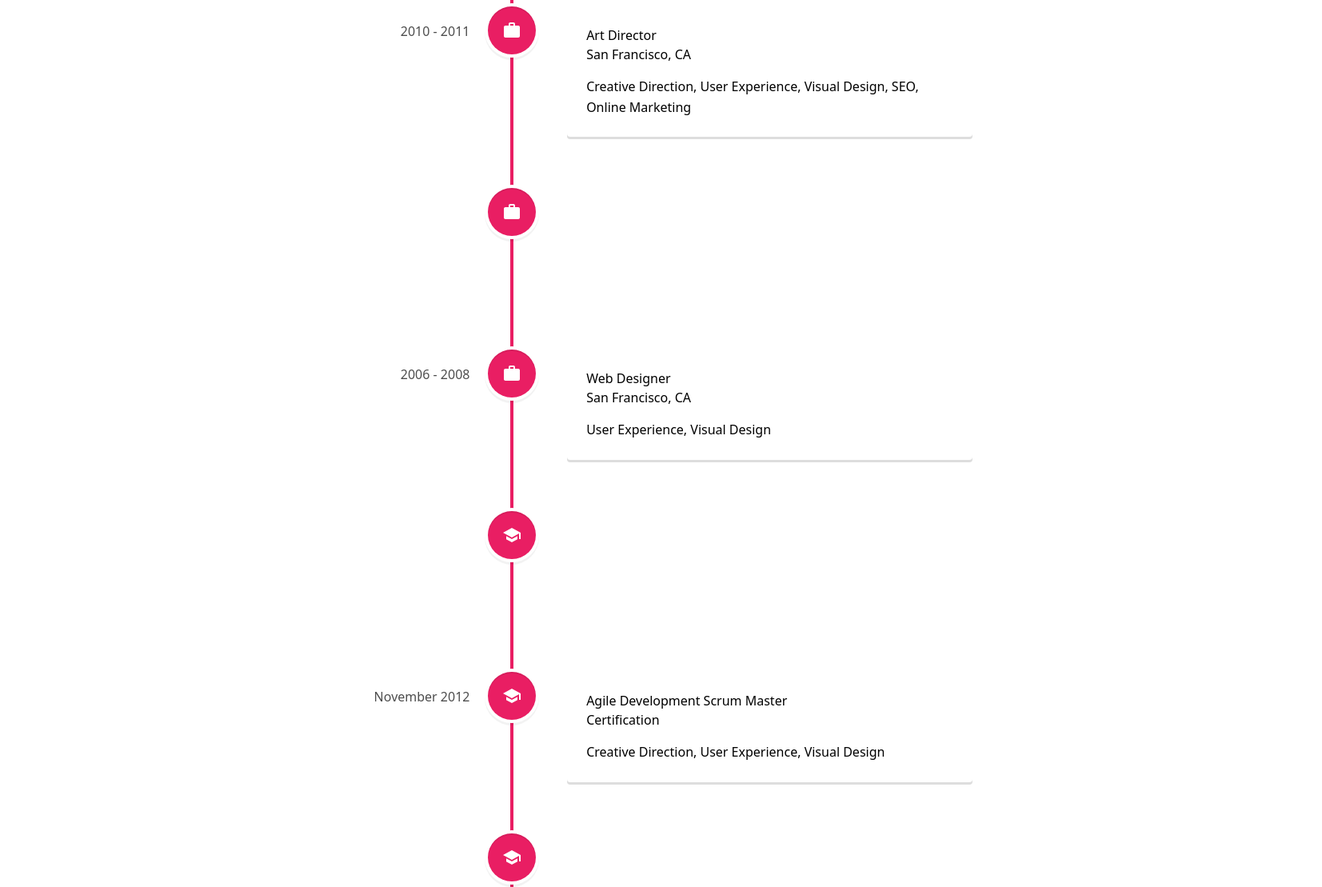
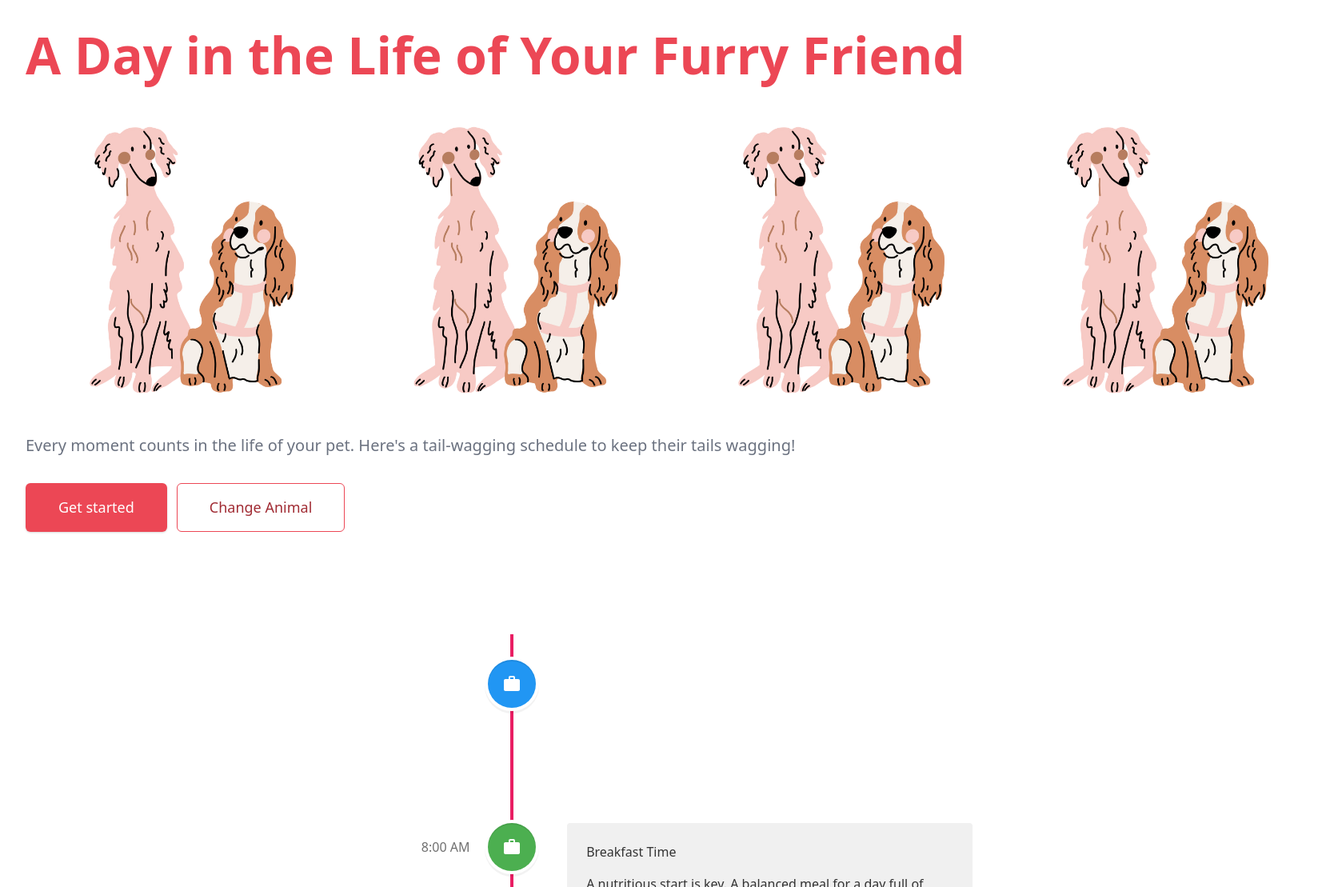
Before and after one commit to mounika2000/Treehacks, a Next.js app: page /Timeline in a window 1280 px wide. Shown: the part 251-1360 px from the top of the page at 80% size, 1653 px wide, since content can reach past the window. Built offline with nearby package versions, Linux system fonts and the light colour scheme.

Commit message:
Timeline changes

```diff
--- a/src/components/Header.tsx
+++ b/src/components/Header.tsx
@@ -19,9 +19,7 @@ const Menu = () => {
         viewBox="0 0 100 100"
         preserveAspectRatio="none"
         aria-hidden="true"
-      >
-        <polygon points="50,0 100,0 50,100 0,100" />
-      </svg>
+      ></svg>
 
       <Popover>
         <div className="relative pt-6 px-4 sm:px-6 lg:px-8">
--- /dev/null
+++ b/src/components/TimelineDes.tsx
@@ -0,0 +1,76 @@
+import React from 'react';
+
+// import { usePetType } from './path-to/PetTypeContext';
+import config from '../config/index.json';
+
+const TimelineDes = () => {
+  // const { petType, setPetType } = usePetType();
+
+  // const handleInputChange = (event: React.ChangeEvent<HTMLInputElement>) => {
+  //   setPetType(event.target.value);
+  // };
+
+  const { timeline } = config;
+  return (
+    <main className="mt-10 mx-auto max-w-7xl px-4 sm:mt-12 sm:px-6 md:mt-16 lg:mt-20 lg:px-8 xl:mt-28">
+      <div className="sm:text-center lg:text-left">
+        <h1 className="text-10xl  font-extrabold sm:text-6xl md:text-8xl max-w-none whitespace-nowrap">
+          <span className="block xl:inline">{timeline.title}</span>
+          <span className="block text-primary">{timeline.subtitle}</span>
+        </h1>
+        <div className="relative lg:flex lg:items-center">
+          {/* Other content on the left side */}
+          <div className="flex justify-between items-center w:80%">
+            <img
+              className="w-2/3 h-2/3 object-cover"
+              src={timeline.img} // Replace with your actual image path
+              alt="Image description"
+            />
+            <img
+              className="w-2/3 h-2/3 object-cover"
+              src={timeline.img} // Replace with your actual image path
+              alt="Image description"
+            />
+            <img
+              className="w-2/3 h-2/3 object-cover"
+              src={timeline.img} // Replace with your actual image path
+              alt="Image description"
+            />
+            <img
+              className="w-2/3 h-2/3 object-cover"
+              src={timeline.img} // Replace with your actual image path
+              alt="Image description"
+            />
+          </div>
+        </div>
+        <p className="mt-3 text-base text-gray-500 sm:mt-5 sm:text-lg sm:max-w-xl sm:mx-auto md:mt-5 md:text-xl lg:mx-0 whitespace-nowrap">
+          {timeline.description}
+        </p>
+        <div className="mt-5 sm:mt-8 sm:flex sm:justify-center lg:justify-start">
+          <div className="rounded-md shadow">
+            <a
+              href={timeline.primaryAction.href}
+              className={
+                'w-full flex items-center justify-center px-8 py-3 border border-transparent text-base font-medium rounded-md text-background bg-primary hover:bg-border hover:text-primary md:py-4 md:text-lg md:px-10'
+              }
+            >
+              {timeline.primaryAction.text}
+            </a>
+          </div>
+          <div className="mt-3 sm:mt-0 sm:ml-3">
+            <a
+              href={timeline.secondaryAction.href}
+              className={
+                'w-full flex items-center justify-center px-8 py-3 border border-transparent text-base font-medium rounded-md border-primary text-secondary bg-background hover:bg-border hover:text-primary md:py-4 md:text-lg md:px-10'
+              }
+            >
+              {timeline.secondaryAction.text}
+            </a>
+          </div>
+        </div>
+      </div>
+    </main>
+  );
+};
+
+export default TimelineDes;
--- a/src/config/index.json
+++ b/src/config/index.json
@@ -32,6 +32,20 @@
     },
     "secondaryAction": {
       "text": "Email us",
+      "href": "mailto:saimounika.peteti@sjsu.edu?subject=I love Pawsome!"
+    }
+  },
+  "timeline": {
+    "title": "Paws & Relax: ",
+    "subtitle": "A Day in the Life of Your Furry Friend",
+    "description": "Every moment counts in the life of your pet. Here's a tail-wagging schedule to keep their tails wagging!",
+    "img": "/assets/images/IMG_4.png",
+    "primaryAction": {
+      "text": "Get started",
+      "href": "#"
+    },
+    "secondaryAction": {
+      "text": "Change Animal",
       "href": "mailto:saimounika.peteti@sjsu.edu?subject=I love Pawsome!"
     }
   },
--- a/src/pages/Timeline.tsx
+++ b/src/pages/Timeline.tsx
@@ -1,126 +1,160 @@
 import React from 'react';
 
-import SchoolIcon from '@material-ui/icons/School';
 import WorkIcon from '@material-ui/icons/Work';
 import {
   VerticalTimeline,
   VerticalTimelineElement,
 } from 'react-vertical-timeline-component';
+
 import 'react-vertical-timeline-component/style.min.css';
+import Header from '../components/Header';
+import TimelineDes from '../components/TimelineDes';
 
 function Experience() {
   return (
     <div className="experience">
-      <style>{`
-        .vertical-timeline::before {
-          /* Change the timeline line color */
-          background: rgb(233, 30, 99) !important;
+      <div
+        className={
+          'relative z-10 pb-8 bg-background sm:pb-16 md:pb-20 lg:max-w-2xl lg:w-full lg:pb-28 xl:pb-32'
         }
-        .vertical-timeline-element-content:hover,
-        .vertical-timeline-element-content:hover .vertical-timeline-element-title,
-        .vertical-timeline-element-content:hover .vertical-timeline-element-subtitle,
-        .vertical-timeline-element-content:hover p {
-          /* Change the text color on hover */
-          color: rgb(233, 30, 99) !important;
-        }
-        .vertical-timeline-element-icon:hover {
-          /* Change the icon background color on hover */
-          background: rgb(233, 30, 99) !important;
-        }
-      `}</style>
+      >
+        <Header />
+        <TimelineDes />
+      </div>
 
       <VerticalTimeline>
+        {/* Morning Walk */}
         <VerticalTimelineElement
-          className="vertical-timeline-element--work"
-          contentStyle={{ background: 'rgb(233, 30, 99)', color: '#fff' }}
-          contentArrowStyle={{ borderRight: '7px solid  rgb(233, 30, 99)' }}
-          date="2011 - present"
-          iconStyle={{ background: 'rgb(233, 30, 99)', color: '#fff' }}
+          className="vertical-timeline-element--activity"
+          date="7:00 AM"
+          iconStyle={{ background: 'rgb(33, 150, 243)', color: '#fff' }}
+          contentStyle={{
+            background: '#f0f0f0',
+            color: '#333',
+            borderRadius: '4px',
+          }}
           icon={<WorkIcon />}
         >
-          <h3 className="vertical-timeline-element-title">Creative Director</h3>
-          <h4 className="vertical-timeline-element-subtitle">Miami, FL</h4>
+          <h3 className="vertical-timeline-element-title">Morning Walk</h3>
           <p>
-            Creative Direction, User Experience, Visual Design, Project
-            Management, Team Leading
+            Start the day with a brisk walk to invigorate the senses and get
+            those muscles moving.
           </p>
         </VerticalTimelineElement>
+
+        {/* Breakfast */}
         <VerticalTimelineElement
-          className="vertical-timeline-element--work"
-          date="2010 - 2011"
-          iconStyle={{ background: 'rgb(233, 30, 99)', color: '#fff' }}
+          className="vertical-timeline-element--meal"
+          date="8:00 AM"
+          iconStyle={{ background: 'rgb(76, 175, 80)', color: '#fff' }}
+          contentStyle={{
+            background: '#f0f0f0',
+            color: '#333',
+            borderRadius: '4px',
+          }}
           icon={<WorkIcon />}
         >
-          <h3 className="vertical-timeline-element-title">Art Director</h3>
-          <h4 className="vertical-timeline-element-subtitle">
-            San Francisco, CA
-          </h4>
+          <h3 className="vertical-timeline-element-title">Breakfast Time</h3>
           <p>
-            Creative Direction, User Experience, Visual Design, SEO, Online
-            Marketing
+            A nutritious start is key. A balanced meal for a day full of play!
           </p>
         </VerticalTimelineElement>
+
+        {/* Play Time */}
         <VerticalTimelineElement
-          className="vertical-timeline-element--work"
-          date="2008 - 2010"
-          iconStyle={{ background: 'rgb(233, 30, 99)', color: '#fff' }}
+          className="vertical-timeline-element--activity"
+          date="10:00 AM"
+          iconStyle={{ background: 'rgb(255, 193, 7)', color: '#fff' }}
+          contentStyle={{
+            background: '#f0f0f0',
+            color: '#333',
+            borderRadius: '4px',
+          }}
           icon={<WorkIcon />}
         >
-          <h3 className="vertical-timeline-element-title">Web Designer</h3>
-          <h4 className="vertical-timeline-element-subtitle">
-            Los Angeles, CA
-          </h4>
-          <p>User Experience, Visual Design</p>
+          <h3 className="vertical-timeline-element-title">Play Time</h3>
+          <p>
+            Fetch, tug, and toys! Engage your pet with fun activities to
+            stimulate their mind and body.
+          </p>
         </VerticalTimelineElement>
+
+        {/* Midday Meal */}
         <VerticalTimelineElement
-          className="vertical-timeline-element--work"
-          date="2006 - 2008"
+          className="vertical-timeline-element--meal"
+          date="12:00 PM"
           iconStyle={{ background: 'rgb(233, 30, 99)', color: '#fff' }}
+          contentStyle={{
+            background: '#f0f0f0',
+            color: '#333',
+            borderRadius: '4px',
+          }}
           icon={<WorkIcon />}
         >
-          <h3 className="vertical-timeline-element-title">Web Designer</h3>
-          <h4 className="vertical-timeline-element-subtitle">
-            San Francisco, CA
-          </h4>
-          <p>User Experience, Visual Design</p>
+          <h3 className="vertical-timeline-element-title">Midday Meal</h3>
+          <p>
+            Time to refuel with a small meal to keep the energy levels up for
+            the afternoon.
+          </p>
         </VerticalTimelineElement>
+
+        {/* Afternoon Walk */}
         <VerticalTimelineElement
-          className="vertical-timeline-element--education"
-          date="April 2013"
-          iconStyle={{ background: 'rgb(233, 30, 99)', color: '#fff' }}
-          icon={<SchoolIcon />}
+          className="vertical-timeline-element--activity"
+          date="3:00 PM"
+          iconStyle={{ background: 'rgb(103, 58, 183)', color: '#fff' }}
+          contentStyle={{
+            background: '#f0f0f0',
+            color: '#333',
+            borderRadius: '4px',
+          }}
+          icon={<WorkIcon />}
+        >
+          <h3 className="vertical-timeline-element-title">Afternoon Stroll</h3>
+          <p>
+            A leisurely walk to enjoy the outdoors and have some quality time
+            together.
+          </p>
+        </VerticalTimelineElement>
+
+        {/* Dinner Time */}
+        <VerticalTimelineElement
+          className="vertical-timeline-element--meal"
+          date="6:00 PM"
+          iconStyle={{ background: 'rgb(156, 39, 176)', color: '#fff' }}
+          contentStyle={{
+            background: '#f0f0f0',
+            color: '#333',
+            borderRadius: '4px',
+          }}
+          icon={<WorkIcon />}
+        >
+          <h3 className="vertical-timeline-element-title">Dinner Time</h3>
+          <p>
+            A hearty meal to end the days adventures. Nows the time to settle
+            down and relax.
+          </p>
+        </VerticalTimelineElement>
+
+        {/* Evening Relaxation */}
+        <VerticalTimelineElement
+          className="vertical-timeline-element--activity"
+          date="8:00 PM"
+          iconStyle={{ background: 'rgb(255, 87, 34)', color: '#fff' }}
+          contentStyle={{
+            background: '#f0f0f0',
+            color: '#333',
+            borderRadius: '4px',
+          }}
+          icon={<WorkIcon />}
         >
           <h3 className="vertical-timeline-element-title">
-            Content Marketing for Web, Mobile and Social Media
+            Evening Relaxation
           </h3>
-          <h4 className="vertical-timeline-element-subtitle">Online Course</h4>
-          <p>Strategy, Social Media</p>
-        </VerticalTimelineElement>
-        <VerticalTimelineElement
-          className="vertical-timeline-element--education"
-          date="November 2012"
-          iconStyle={{ background: 'rgb(233, 30, 99)', color: '#fff' }}
-          icon={<SchoolIcon />}
-        >
-          <h3 className="vertical-timeline-element-title">
-            Agile Development Scrum Master
-          </h3>
-          <h4 className="vertical-timeline-element-subtitle">Certification</h4>
-          <p>Creative Direction, User Experience, Visual Design</p>
-        </VerticalTimelineElement>
-        <VerticalTimelineElement
-          className="vertical-timeline-element--education"
-          date="2002 - 2006"
-          iconStyle={{ background: 'rgb(233, 30, 99)', color: '#fff' }}
-          icon={<SchoolIcon />}
-        >
-          <h3 className="vertical-timeline-element-title">
-            Bachelor of Science in Interactive Digital Media Visual Imaging
-          </h3>
-          <h4 className="vertical-timeline-element-subtitle">
-            Bachelor Degree
-          </h4>
-          <p>Creative Direction, Visual Design</p>
+          <p>
+            Wind down with some gentle petting or a soft massage. A perfect end
+            to a perfect day.
+          </p>
         </VerticalTimelineElement>
       </VerticalTimeline>
     </div>
--- a/src/pages/index.tsx
+++ b/src/pages/index.tsx
@@ -13,8 +13,11 @@ import MainHeroImage from '../components/MainHeroImage';
 // import Pricing from '../components/Pricing';
 // import Product from '../components/Product';
 
+// import {PetTypeProvider} from '../components/PetTypeContext';
+
 const App = () => {
   return (
+    // <PetTypeProvider>
     <div className={`bg-background grid gap-y-0 overflow-hidden`}>
       <div className={`relative bg-background`}>
         <div className="max-w-7xl mx-auto">
@@ -55,6 +58,7 @@ const App = () => {
       </LazyShow>
       <Analytics />
     </div>
+    // </PetTypeProvider>
   );
 };
 
--- a/src/styles/main.css
+++ b/src/styles/main.css
@@ -181,3 +181,19 @@ a:hover {
   flex-direction: column;
   justify-content: space-between; /* Ensures the input box stays at the bottom */
 }
+
+.vertical-timeline::before {
+  /* Change the timeline line color */
+  background: rgb(233, 30, 99) !important;
+}
+.vertical-timeline-element-content:hover,
+.vertical-timeline-element-content:hover .vertical-timeline-element-title,
+.vertical-timeline-element-content:hover .vertical-timeline-element-subtitle,
+.vertical-timeline-element-content:hover p {
+  /* Change the text color on hover */
+  color: rgb(233, 30, 99) !important;
+}
+.vertical-timeline-element-icon:hover {
+  /* Change the icon background color on hover */
+  background: rgb(233, 30, 99) !important;
+}
```
Also changed, not shown: 1 other file (tests, documents, lock files or other folders).
